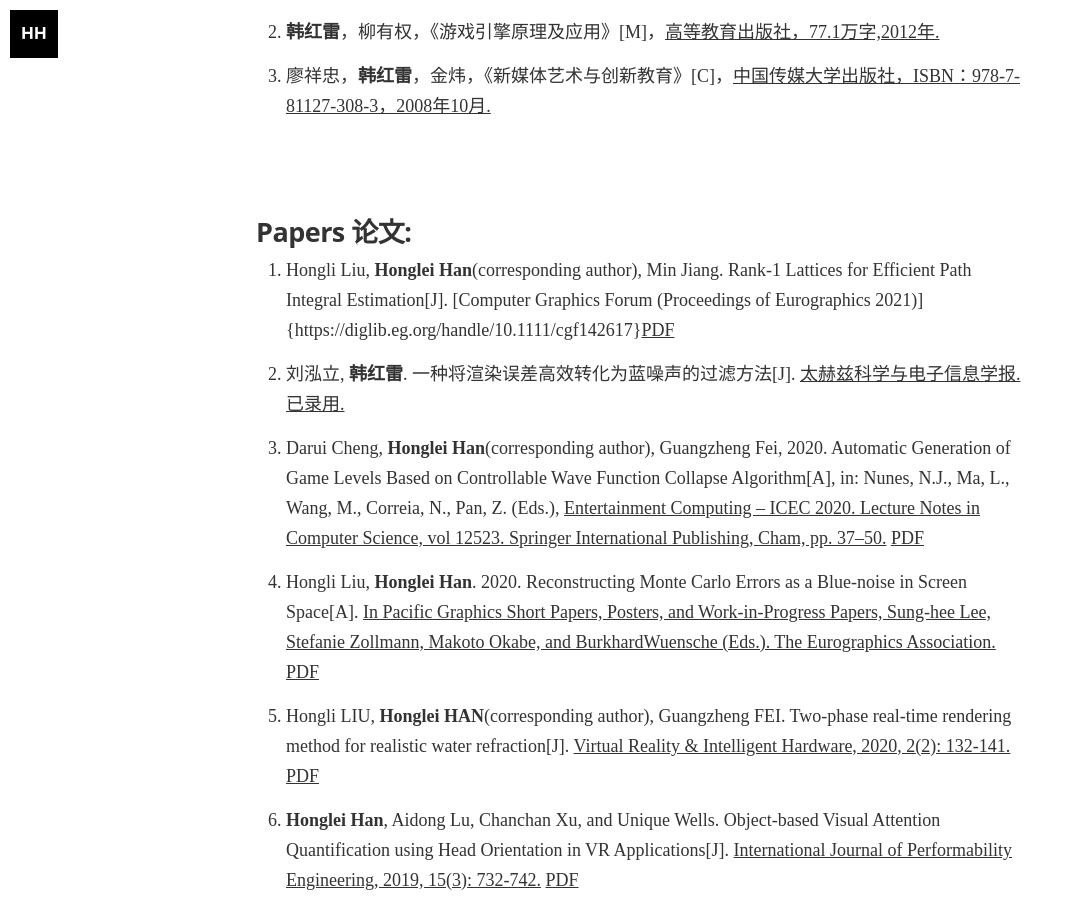
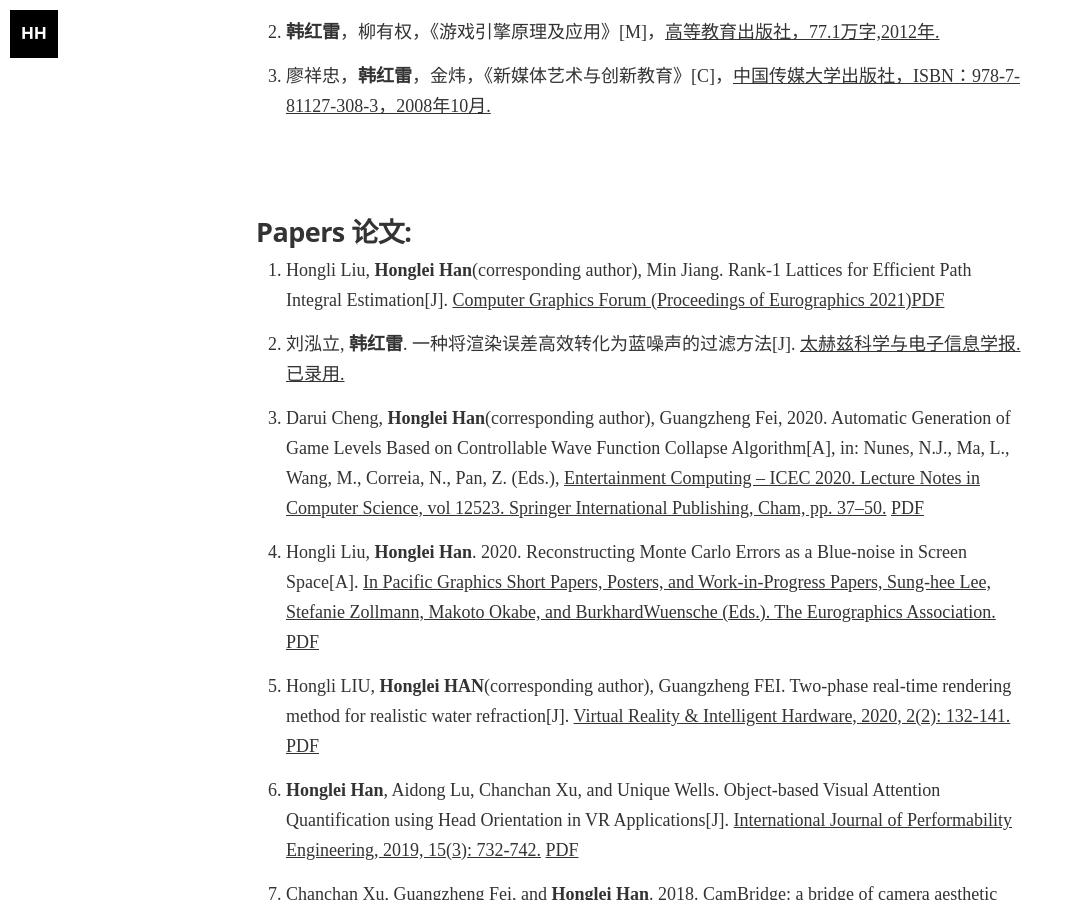
Before and after one commit to hanhonglei/hanhonglei.github.io, a Jekyll site: the page built from Publications.md, in a window 1280 px wide and 900 px high, scrolled down 366 px. Shown: the whole window, without its empty margins (0-1074 px from the left). Built offline with Jekyll 4.4.1, drawn with Linux system fonts in a browser that asks for light colours; nearby versions of some CDN libraries; some web fonts are replaced; part of the change alters nothing that is shown.

Commit message:
no message

```diff
--- a/Publications.md
+++ b/Publications.md
@@ -10,7 +10,7 @@ permalink: /publications/
 3.	廖祥忠，**韩红雷**，金炜，《新媒体艺术与创新教育》[C]，[中国传媒大学出版社，ISBN：978-7-81127-308-3，2008年10月.](https://baike.baidu.com/item/%E6%96%B0%E5%AA%92%E4%BD%93%E8%89%BA%E6%9C%AF%E4%B8%8E%E5%88%9B%E6%96%B0%E6%95%99%E8%82%B2/6231088)
 
 ## Papers 论文:
-1. Hongli Liu, **Honglei Han**(corresponding author), Min Jiang. Rank-1 Lattices for Efficient Path Integral Estimation[J]. [Computer Graphics Forum (Proceedings of Eurographics 2021)]{https://diglib.eg.org/handle/10.1111/cgf142617}[PDF]({{site.url}}/Resources/EG2021 Rank-1 Lattices for Efficient Path Integral Estimation.pdf)
+1. Hongli Liu, **Honglei Han**(corresponding author), Min Jiang. Rank-1 Lattices for Efficient Path Integral Estimation[J]. [Computer Graphics Forum (Proceedings of Eurographics 2021)](https://diglib.eg.org/handle/10.1111/cgf142617})[PDF]({{site.url}}/Resources/EG2021 Rank-1 Lattices for Efficient Path Integral Estimation.pdf)
 1. 刘泓立, **韩红雷**. 一种将渲染误差高效转化为蓝噪声的过滤方法[J]. [太赫兹科学与电子信息学报.已录用.](http://www.iaeej.com/xxydzgc/ch/reader/view_abstract.aspx?flag=2&file_no=202009100000003&journal_id=xxydzgc)
 1. Darui Cheng, **Honglei Han**(corresponding author), Guangzheng Fei, 2020. Automatic Generation of Game Levels Based on Controllable Wave Function Collapse Algorithm[A], in: Nunes, N.J., Ma, L., Wang, M., Correia, N., Pan, Z. (Eds.), [Entertainment Computing – ICEC 2020. Lecture Notes in Computer Science, vol 12523. Springer International Publishing, Cham, pp. 37–50.](https://doi.org/10.1007/978-3-030-65736-9_3)	[PDF]({{site.url}}/Resources/2020 Automatic Generation of Game Levels Based on Controllable Wave Function Collapse Algorithm.pdf)
 1. Hongli Liu, **Honglei Han**. 2020. Reconstructing Monte Carlo Errors as a Blue-noise in Screen Space[A]. [In Pacific Graphics Short Papers, Posters, and Work-in-Progress Papers, Sung-hee Lee, Stefanie Zollmann, Makoto Okabe, and BurkhardWuensche (Eds.). The Eurographics Association.](https://doi.org/10.2312/pg.20201230)	[PDF]({{site.url}}/Resources/Reconstructing Monte Carlo Errors as a Blue-noise in Screen Space.pdf)
```
